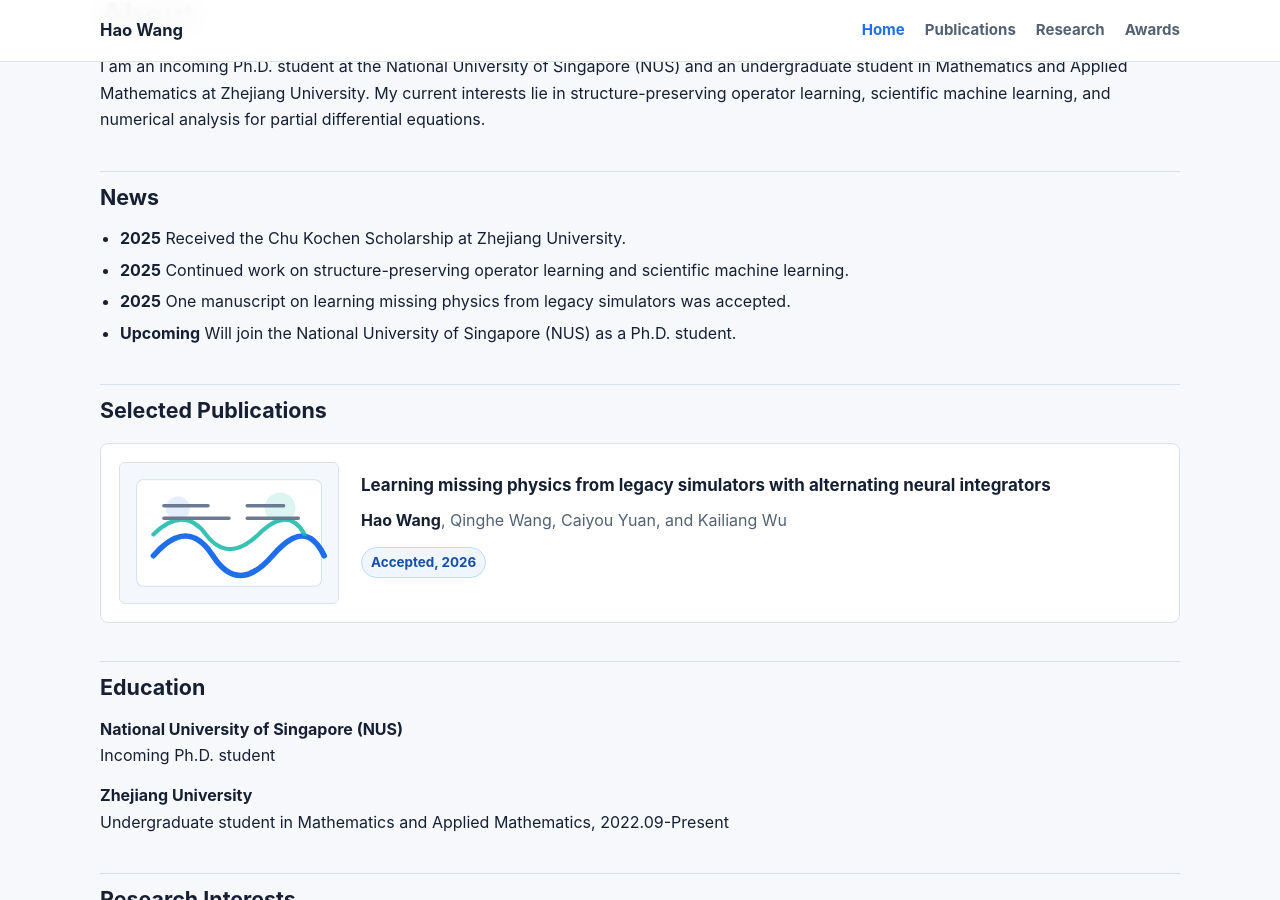
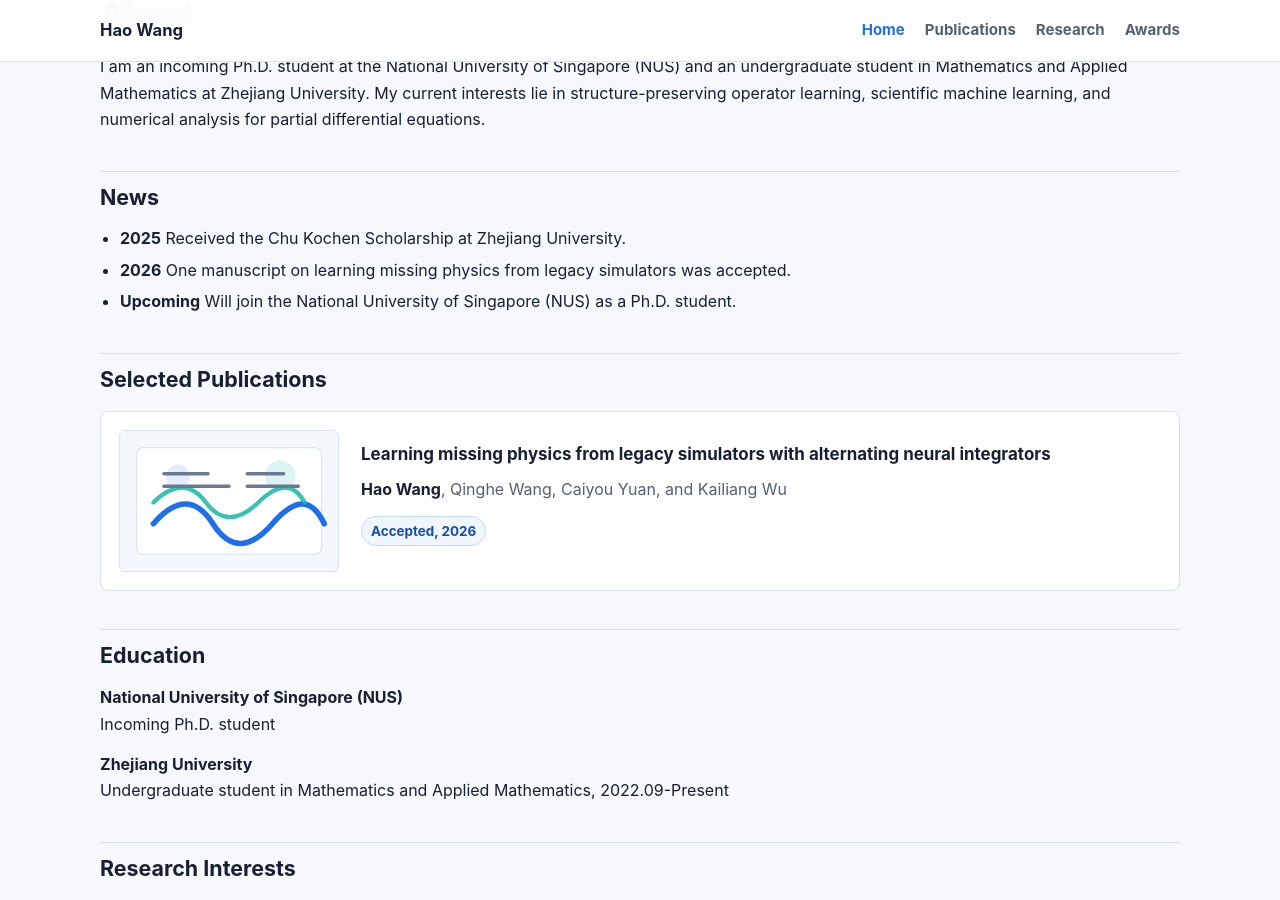
Before and after one commit to shanxue-w/shanxue-w.github.io, an MkDocs documentation site: the page built from docs/index.md, in a window 1280 px wide and 900 px high, scrolled down 474 px. Built offline with MkDocs 1.6.1, drawn with Linux system fonts in a browser that asks for light colours.

Commit message:
Update homepage news items

```diff
--- a/docs/index.md
+++ b/docs/index.md
@@ -5,8 +5,7 @@ I am an incoming Ph.D. student at the National University of Singapore (NUS) and
 ## News
 
 - **2025** Received the Chu Kochen Scholarship at Zhejiang University.
-- **2025** Continued work on structure-preserving operator learning and scientific machine learning.
-- **2025** One manuscript on learning missing physics from legacy simulators was accepted.
+- **2026** One manuscript on learning missing physics from legacy simulators was accepted.
 - **Upcoming** Will join the National University of Singapore (NUS) as a Ph.D. student.
 
 ## Selected Publications
```
Also changed, not shown: 1 other file.
